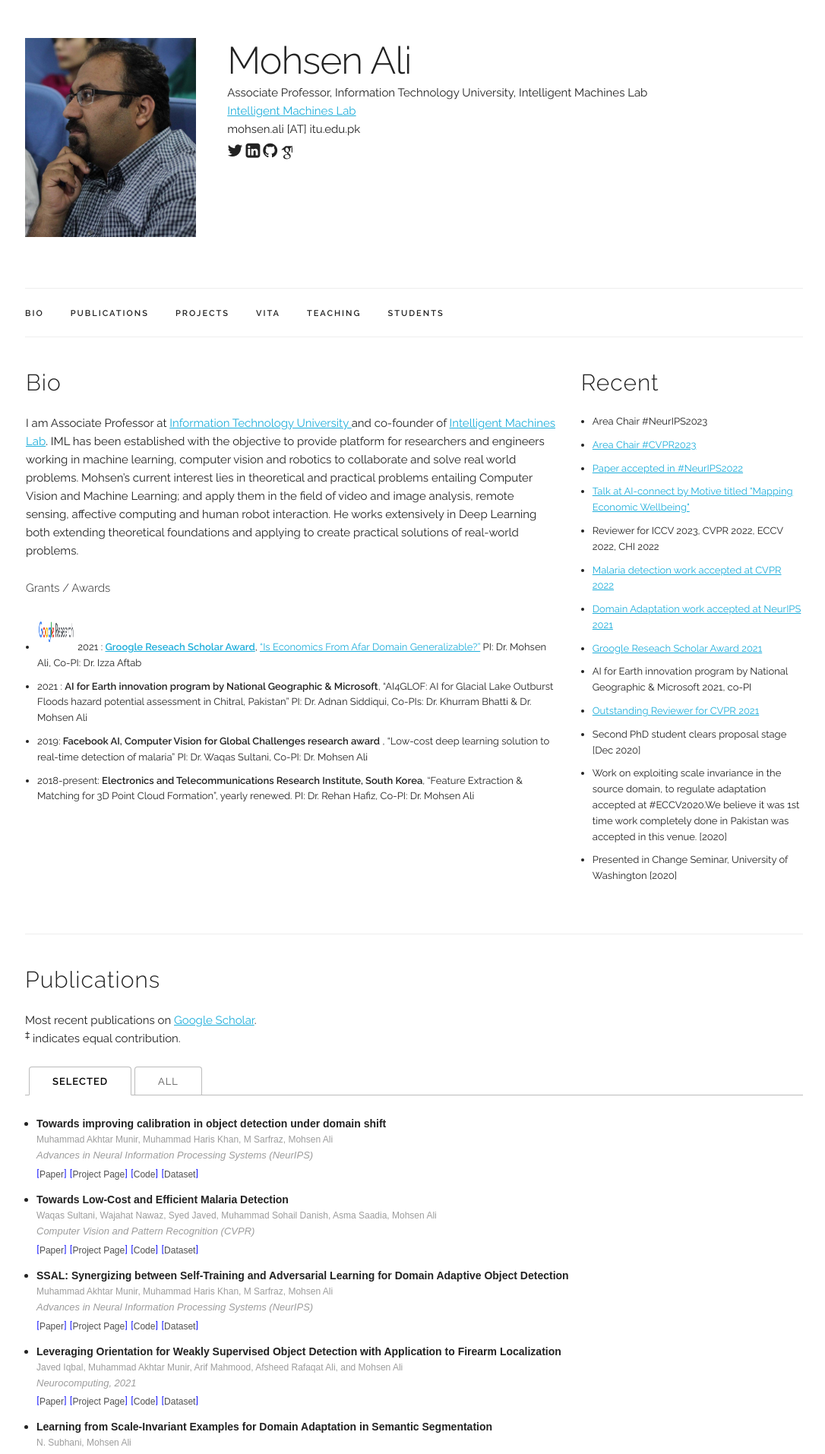
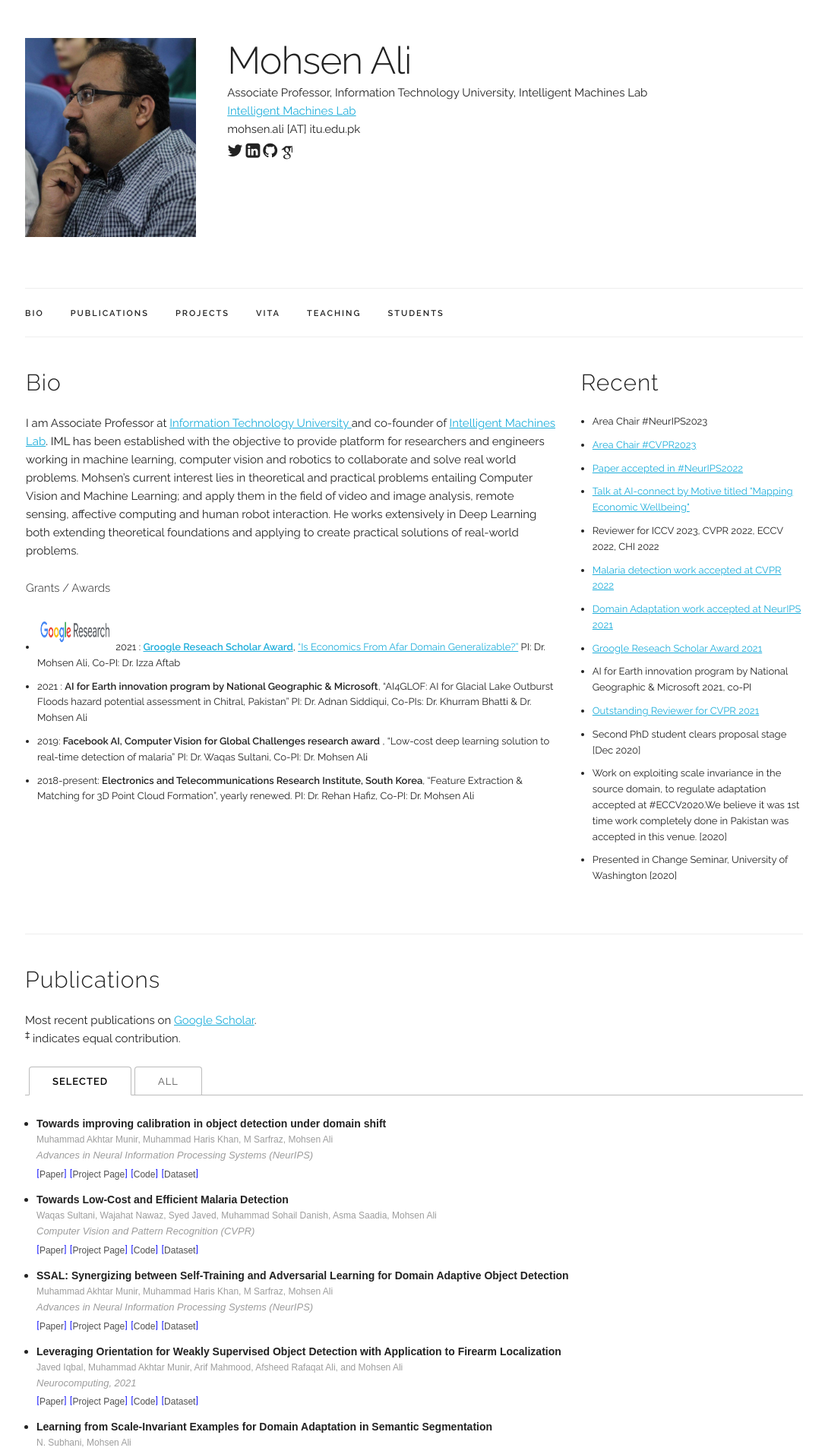
Before and after one commit to mohsenali/mohsenali.github.io, a Jekyll site: the page built from index.html, in a window 1280 px wide. Shown: the top 1914 px of the page at 76% size, without its empty margins (95-1181 px from the left). Built offline with Jekyll 4.4.1, drawn with Linux system fonts in a browser that asks for light colours; some web fonts are replaced.

Commit message:
Update index.html

```diff
--- a/index.html
+++ b/index.html
@@ -28,7 +28,7 @@
 	<h6>Grants / Awards </h6>
 	 <font size=2px>
 		 <ul class="listType">
-      <li><img src="/assets/logoCompany/googleResearch.png" alt="Google Logo"  width="50" height="50"> 2021 : <B><a href="https://research.google/outreach/research-scholar-program/recipients/">Groogle Reseach Scholar Award</a></B>, <a href="http://im.itu.edu.pk/econai/">“Is Economics From Afar Domain Generalizable?”</a>
+      <li><img src="/assets/logoCompany/googleResearch.png" alt="Google Logo"  width="100" height="50"> 2021 : <B><a href="https://research.google/outreach/research-scholar-program/recipients/">Groogle Reseach Scholar Award</a></B>, <a href="http://im.itu.edu.pk/econai/">“Is Economics From Afar Domain Generalizable?”</a>
                 PI: Dr. Mohsen Ali, Co-PI: Dr. Izza Aftab </li>
 		 <li>2021 : <B>AI for Earth innovation program by National Geographic & Microsoft</B>, “AI4GLOF: AI for Glacial Lake Outburst Floods hazard potential assessment in Chitral, Pakistan”
 				 PI: Dr. Adnan Siddiqui, Co-PIs: Dr. Khurram Bhatti & Dr. Mohsen Ali </li>
```
